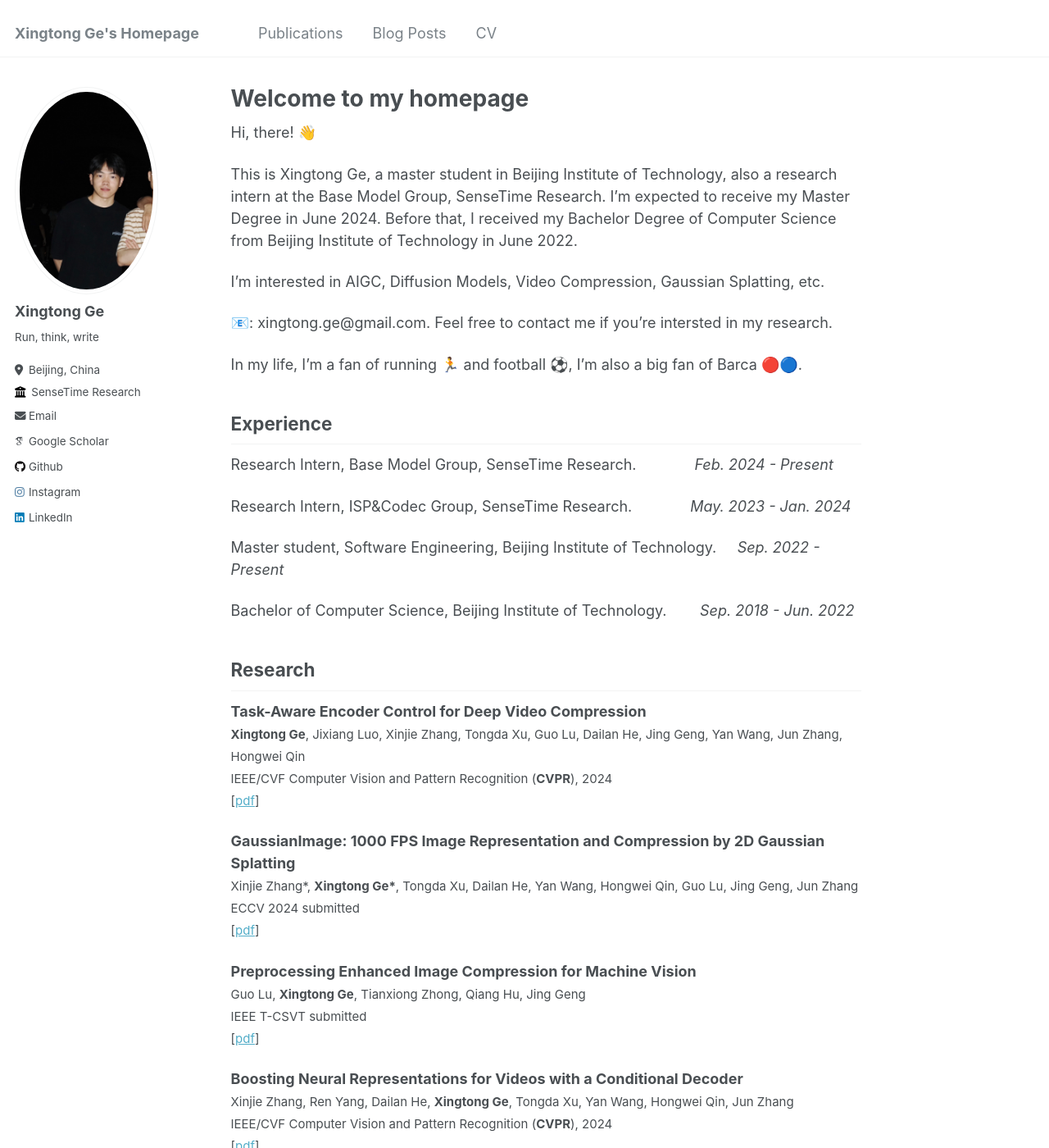
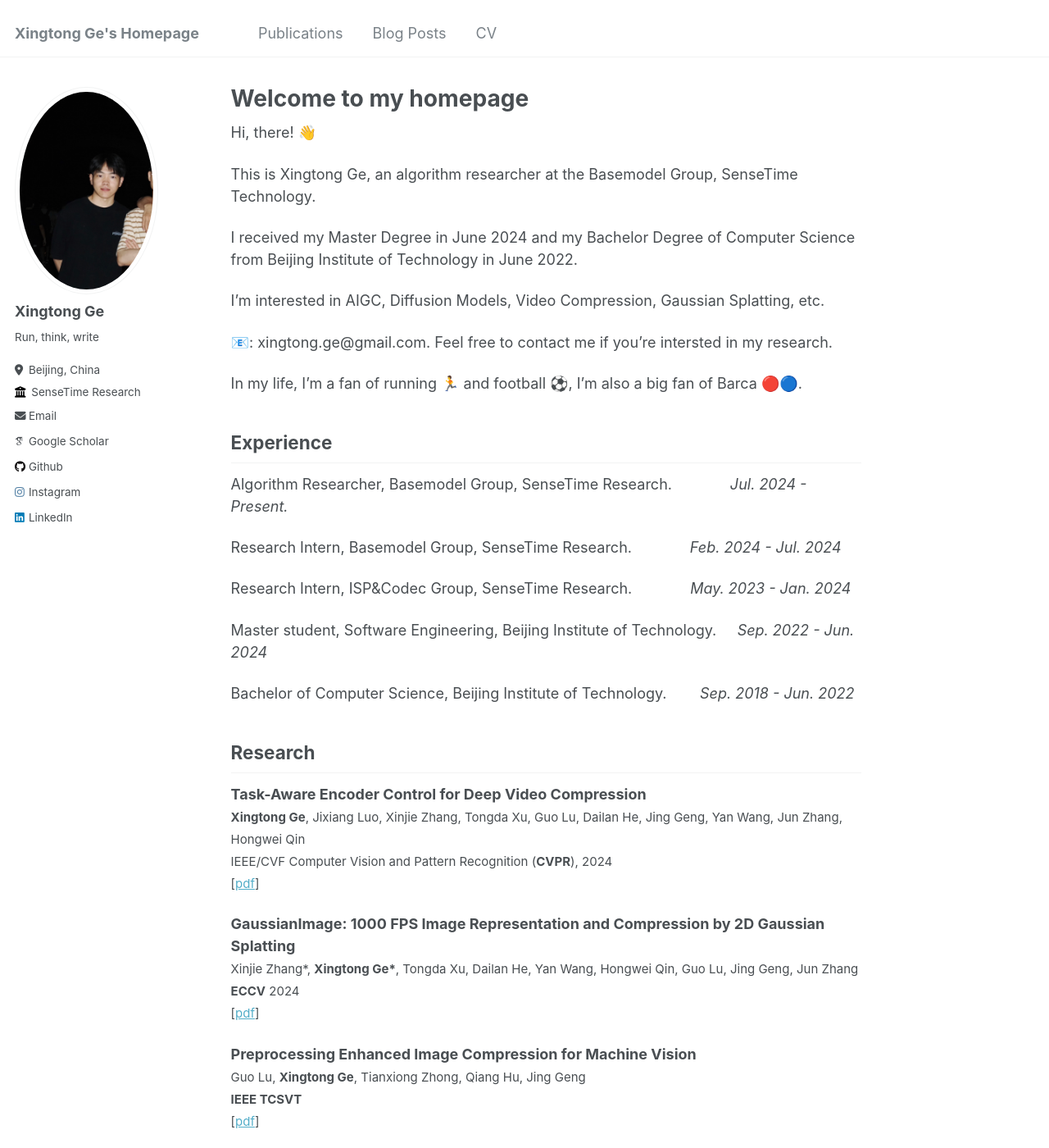
Before and after one commit to XingtongGe/xingtongge.github.io, a Jekyll site: the page built from _pages/about.md, in a window 1280 px wide and 1400 px high. Shown: the whole window at 82% size. Built offline with Jekyll 4.4.1, drawn with Linux system fonts in a browser that asks for light colours; some web fonts are replaced.

Commit message:
Update about.md

```diff
--- a/_pages/about.md
+++ b/_pages/about.md
@@ -10,8 +10,9 @@ redirect_from:
 
 Hi, there! 👋
 
-This is Xingtong Ge, a master student in Beijing Institute of Technology, also a research intern at the Base Model Group, SenseTime Research.
-I'm expected to receive my Master Degree in June 2024. Before that, I received my Bachelor Degree of Computer Science from Beijing Institute of Technology in June 2022.
+This is Xingtong Ge, an algorithm researcher at the Basemodel Group, SenseTime Technology.
+
+I received my Master Degree in June 2024 and my Bachelor Degree of Computer Science from Beijing Institute of Technology in June 2022.
 
 I'm interested in AIGC, Diffusion Models, Video Compression, Gaussian Splatting, etc.
 
@@ -22,12 +23,13 @@ In my life, I'm a fan of running 🏃 and football ⚽️, I'm also a big fan of
 
 Experience
 ------
+Algorithm Researcher, Basemodel Group, SenseTime Research. &nbsp;&nbsp;&nbsp;&nbsp;&nbsp;&nbsp;&nbsp;&nbsp;&nbsp;&nbsp;&nbsp;&nbsp; *Jul. 2024 - Present.*
 
-Research Intern, Base Model Group, SenseTime Research. &nbsp;&nbsp;&nbsp;&nbsp;&nbsp;&nbsp;&nbsp;&nbsp;&nbsp;&nbsp;&nbsp;&nbsp; *Feb. 2024 - Present*
+Research Intern, Basemodel Group, SenseTime Research. &nbsp;&nbsp;&nbsp;&nbsp;&nbsp;&nbsp;&nbsp;&nbsp;&nbsp;&nbsp;&nbsp;&nbsp; *Feb. 2024 - Jul. 2024*
 
 Research Intern, ISP&Codec Group, SenseTime Research. &nbsp;&nbsp;&nbsp;&nbsp;&nbsp;&nbsp;&nbsp;&nbsp;&nbsp;&nbsp;&nbsp;&nbsp; *May. 2023 - Jan. 2024*
 
-Master student, Software Engineering, Beijing Institute of Technology. &nbsp;&nbsp;&nbsp; *Sep. 2022 - Present*
+Master student, Software Engineering, Beijing Institute of Technology. &nbsp;&nbsp;&nbsp; *Sep. 2022 - Jun. 2024*
 
 Bachelor of Computer Science, Beijing Institute of Technology. &nbsp;&nbsp;&nbsp;&nbsp;&nbsp;&nbsp; *Sep. 2018 - Jun. 2022*
 
@@ -49,15 +51,15 @@ IEEE/CVF Computer Vision and Pattern Recognition (**CVPR**), 2024
 **GaussianImage: 1000 FPS Image Representation and Compression by 2D Gaussian Splatting**
 <span style="font-size: smaller;">
 Xinjie Zhang\*, **Xingtong Ge\***, Tongda Xu, Dailan He, Yan Wang, Hongwei Qin, Guo Lu, Jing Geng, Jun Zhang
-ECCV 2024 submitted
+**ECCV** 2024
 [[pdf](https://arxiv.org/pdf/2403.08551)]
 </span>
 
 **Preprocessing Enhanced Image Compression for Machine Vision**
 <span style="font-size: smaller;">
 Guo Lu, **Xingtong Ge**, Tianxiong Zhong, Qiang Hu, Jing Geng
-IEEE T-CSVT submitted
-[[pdf](https://arxiv.org/pdf/2206.05650)]
+**IEEE TCSVT**
+[[pdf](https://ieeexplore.ieee.org/abstract/document/10632166/)]
 </span>
 
 
```
